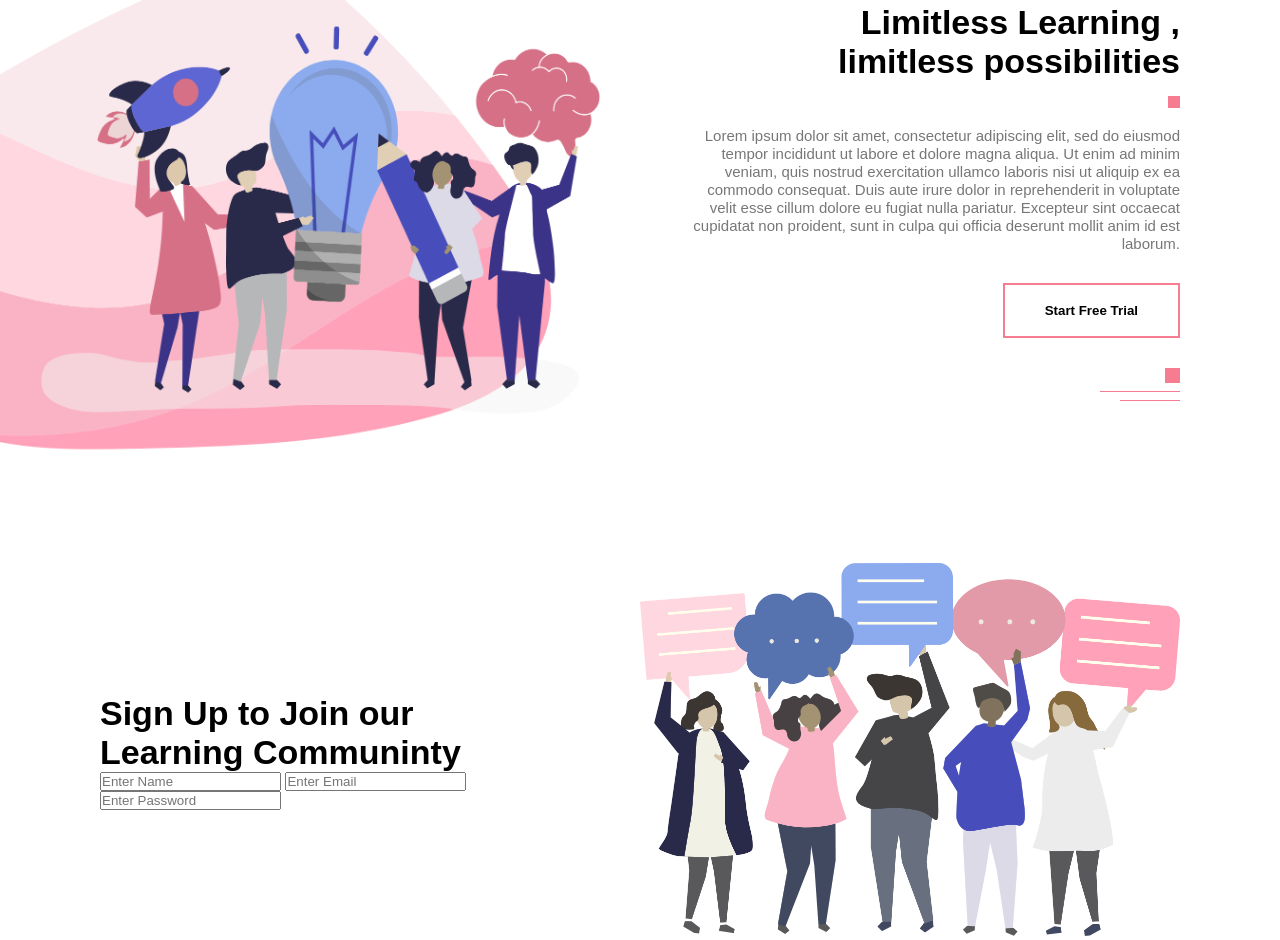
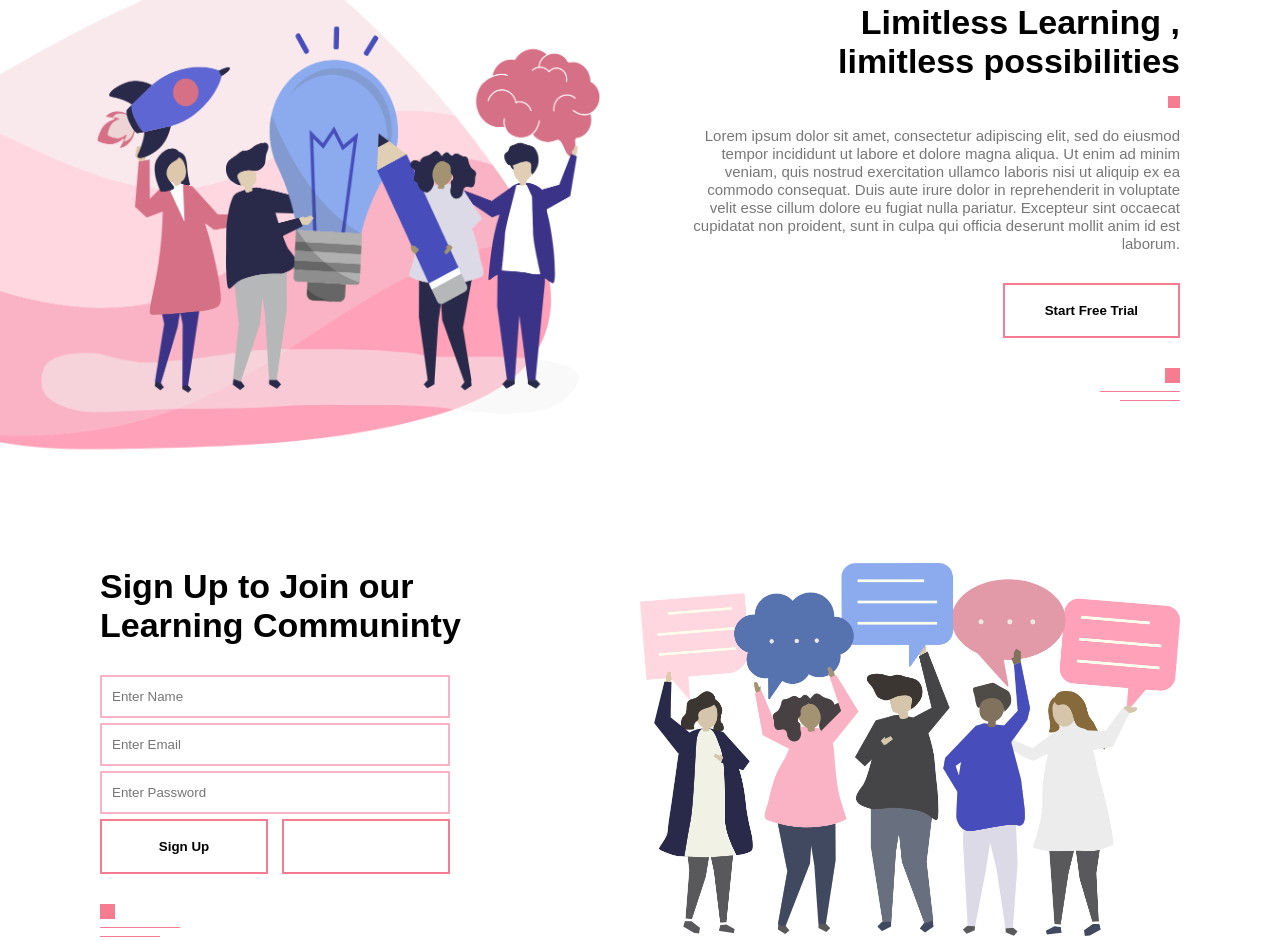
Before and after one commit to samir321-pixel/Javascript_Animation, a plain HTML site: page Blog Responsive Website/index.html in a window 1280 px wide. Shown: the part 2664-3604 px from the top of the page. Drawn offline with Linux system fonts and the light colour scheme.

Commit message:
--contact section updated

```diff
--- a/Blog Responsive Website/index.html
+++ b/Blog Responsive Website/index.html
@@ -172,9 +172,15 @@
                     <input type="email" placeholder="Enter Email">
                     <input type="password" placeholder="Enter Password">
                     <div class="btn-box">
-
+                        <button class="common-btn">Sign Up</button>
+                        <button class="common-btn"></button>
                     </div>
                 </form>
+                <div class="line">
+                    <span class="line-1"></span> <br>
+                    <span class="line-2"></span><br>
+                    <span class="line-3"></span>
+                </div>
             </div>
             <div class="contact-right-col">
                 <img src="images/contact.png">
--- a/Blog Responsive Website/style.css
+++ b/Blog Responsive Website/style.css
@@ -234,3 +234,30 @@ nav ul li a{
 .contact-right-col img{
     width: 100%;
 }
+
+form{
+    max-width: 350px;
+    margin: 30px 0;
+
+}
+
+form input{
+    width: 100%;
+    padding: 12px 10px;
+    margin-bottom: 5px;
+    outline: none;
+    box-shadow: none;
+    box-sizing: border-box;
+    border: 2px solid #fab3c4;
+}
+
+.btn-box{
+    width: 100%;
+    display: flex;
+    justify-content: space-between;
+}
+
+.btn-box button{
+    flex-basis: 48%;
+    padding: 18px 0;
+}
```
